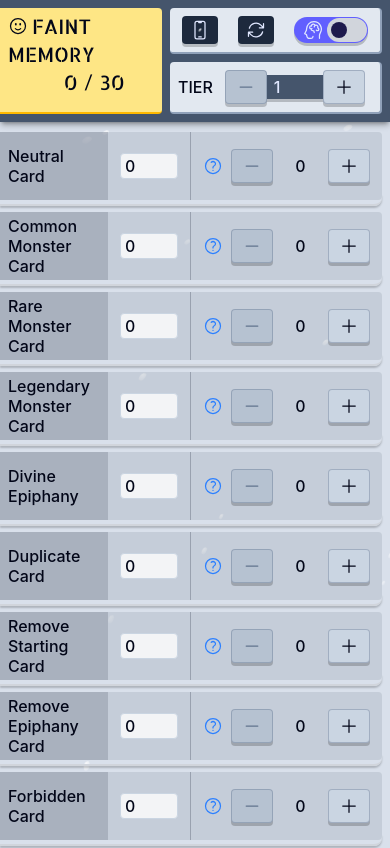
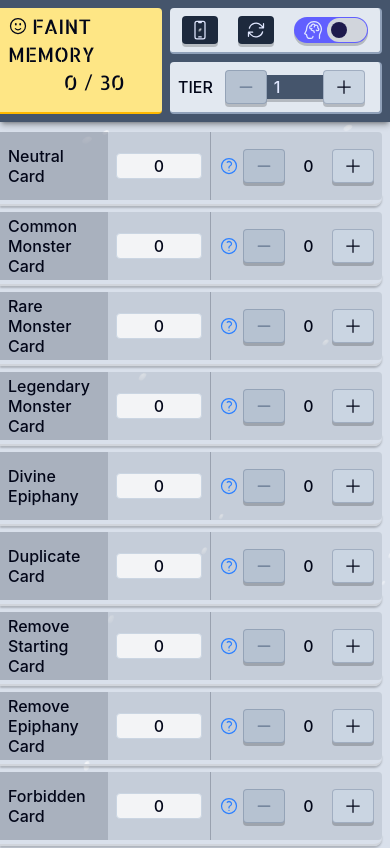
Before and after one commit to jbchhproj/czn-save-data-calculator, a Next.js app: page / in a window 390 px wide. Shown: the top 848 px of the page. Built offline with nearby package versions, Linux system fonts and the light colour scheme; some icons are missing.

Commit message:
styling changes responsive 360

```diff
--- a/src/components/controls/SelectionBlockStepper.tsx
+++ b/src/components/controls/SelectionBlockStepper.tsx
@@ -83,7 +83,7 @@ export default function SelectionBlockStepper({
   );
 
   return (
-    <div className="flex items-center gap-3 pr-2">
+    <div className="flex items-center gap-2 pr-1">
       <button
         aria-label="Decrement"
         aria-disabled={!canDecrement}
--- a/src/components/selection/SelectionBlock.tsx
+++ b/src/components/selection/SelectionBlock.tsx
@@ -58,16 +58,16 @@ export default function SelectionBlock({
         <div className="pointer-events-none absolute bottom-[-6px] left-[-0.5rem] right-0 h-3 rounded-br-lg border-b-2 border-gray-300 shadow-[0_2px_2px_rgba(0,0,0,0.20)]" />
 
         {/* main block */}
-        <div className="-ml-2 flex h-17 w-[calc(100%+0.5rem)] items-center gap-3 overflow-hidden rounded-r bg-gray-400/30 px-1">
+        <div className="-ml-2 flex h-17 w-[calc(100%+0.5rem)] items-center gap-2 overflow-hidden rounded-r bg-gray-400/30 px-1">
           <div className="-ml-4 flex h-full w-30 shrink-0 flex-col justify-center bg-gray-500/30 pl-5 text-slate-950">
             {labelWordElements}
           </div>
 
-          <span className="pl-1 rounded bg-gray-100 text-md text-slate-950 border border-slate-300 tabular-nums w-[7ch]">
+          <span className="inline-flex min-w-[7ch] flex-1 justify-center rounded bg-gray-100 text-md text-slate-950 border border-slate-300 tabular-nums">
             {config.faintMemoryContribution(stepperCount)}
           </span>
 
-          <div className="ml-auto flex self-stretch items-center gap-2 border-l border-gray-400 pl-3">
+          <div className="flex shrink-0 self-stretch items-center gap-1 border-l border-gray-400 pl-2">
             <button
               type="button"
               aria-label="Show details"
@@ -90,7 +90,7 @@ export default function SelectionBlock({
       </div>
 
       {isExpanded && (
-        <div className="mr-2 mt-[7px] -ml-2 bg-gray-300/40 pl-6 pt-3 pb-3 text-sm text-gray-600 shadow-[inset_0_0_6px_1px_rgb(0_0_0/0.18)]">
+        <div className="mr-2 mt-[7px] -ml-2 bg-gray-300/40 pl-6 pt-3 pb-4 text-sm text-gray-600 shadow-[inset_0_0_6px_1px_rgb(0_0_0/0.18)]">
           {rulesList}
         </div>
       )}
```
